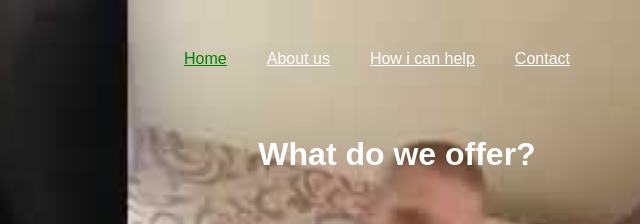
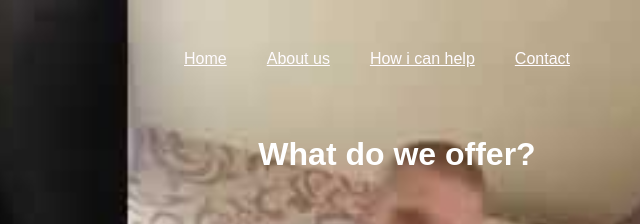
Before and after one commit to Icakamadafaka/Stoyan, a plain HTML site: page Offres.html in a window 1280 px wide. Shown: the top 224 px of the page, 243-883 px from the left. Drawn offline with Linux system fonts and the light colour scheme.

Commit message:
Update Offres.html

```diff
--- a/Offres.html
+++ b/Offres.html
@@ -24,7 +24,7 @@
 				<body style="background-color:#96f781;" >
 
 
-					<li> <a style="color:green" href="index.html">Home</a></li>
+					<li> <a style="color:#fffcff" href="index.html">Home</a></li>
 					<li><a style="color:#fffcff" href="About.html">About us</a></li>
 					<li><a style="color:#fffcff" href="How.html">How i can help</a></li>
 					<li><a style="color:#fffcff" href="Contact.html">Contact</a></li>
```
